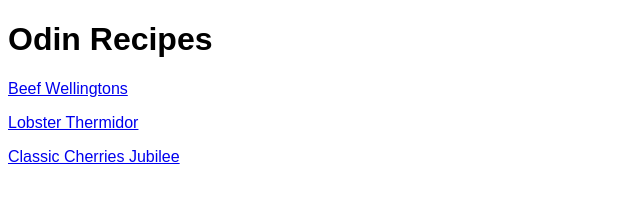
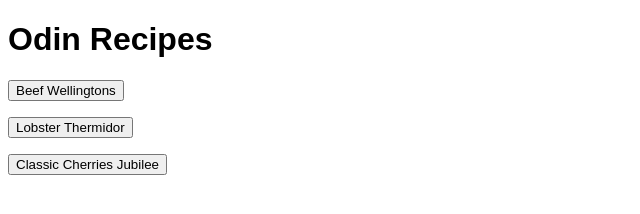
Before and after one commit to lkh237/odin-recipes, a plain HTML site: page index.html in a window 1280 px wide. Shown: the whole page, without its empty margins (0-640 px from the left). Drawn offline with Linux system fonts and the light colour scheme.

Commit message:
change links to buttons

```diff
--- a/index.html
+++ b/index.html
@@ -7,9 +7,9 @@
     </head>
     <body>
         <h1>Odin Recipes</h1>
-        <a href="beef_wellingtons.html">Beef Wellingtons</a><p></p>
-        <a href="lobster_thermidor.html">Lobster Thermidor</a><p></p>
-        <a href="classic_cherries_jubilee.html">Classic Cherries Jubilee</a>
+        <button onclick ="window.location.href='beef_wellingtons.html';">Beef Wellingtons</button><p></p>
+        <button onclick ="window.location.href='lobster_thermidor.html';">Lobster Thermidor</button><p></p>
+        <button onclick="window.location.href='classic_cherries_jubilee.html';">Classic Cherries Jubilee</button>
 
 
     </body>
--- a/styles.css
+++ b/styles.css
@@ -13,5 +13,7 @@ h3 {
 }
 
 a {
+    background-color:aqua;
+    border-color: black;
 
 }
```
Also changed, not shown: classic_cherries_jubilee.html (+1 -1 lines).
